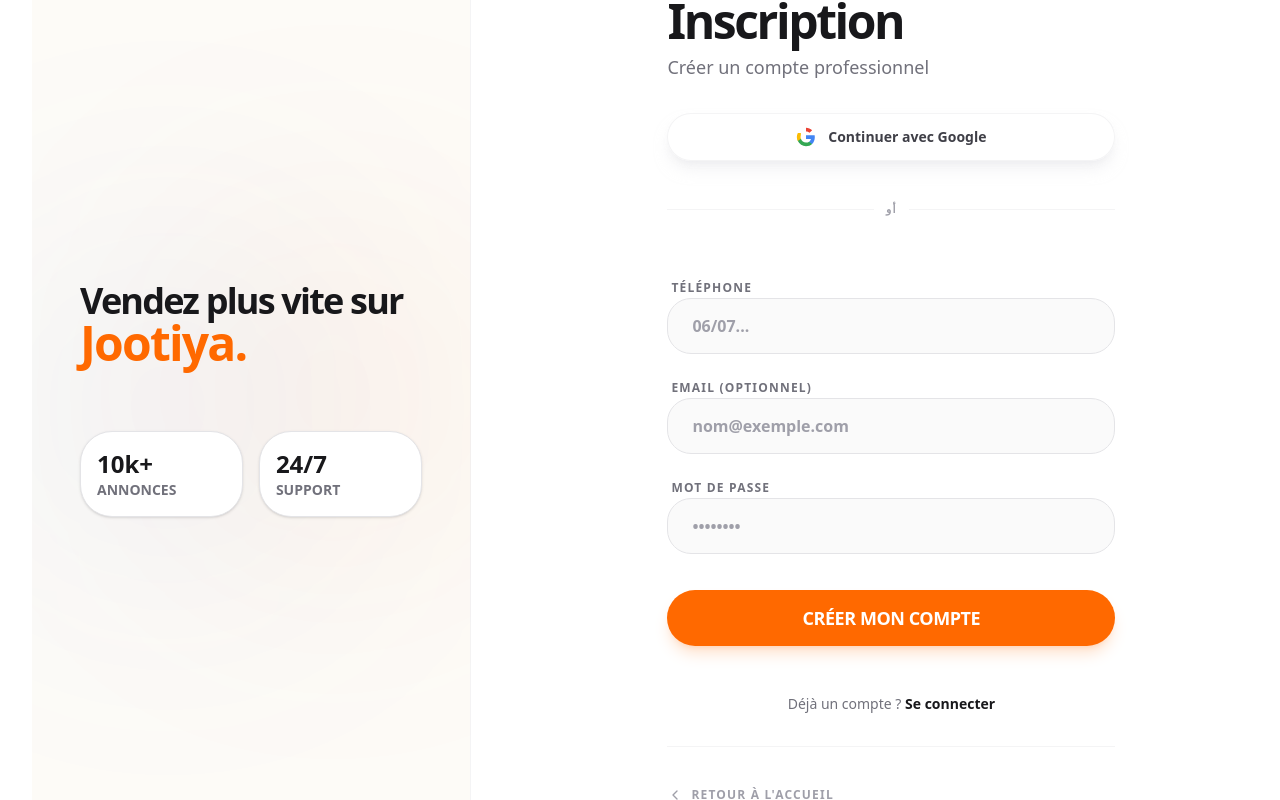
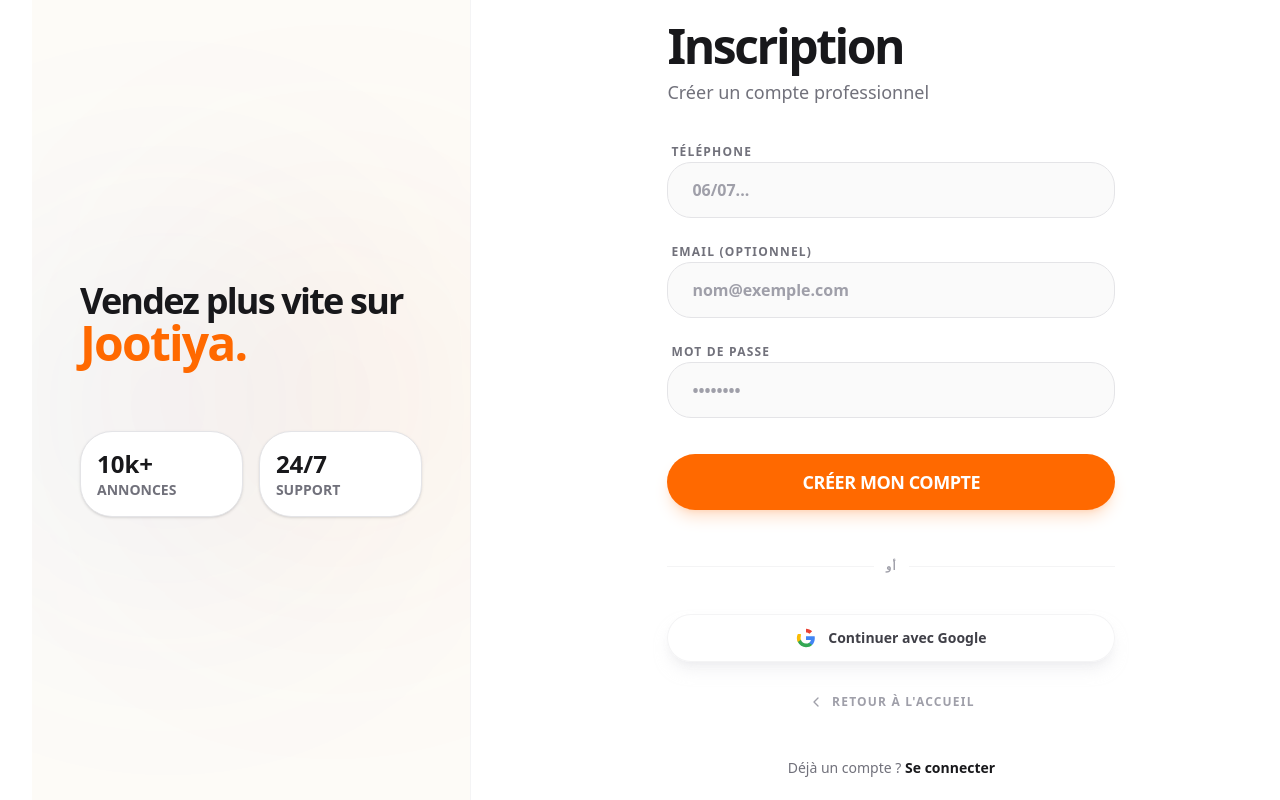
Before and after one commit to jootiyasarl/jootiya, a Next.js app: page /register in a window 1280 px wide. Built offline with nearby package versions, Linux system fonts and the light colour scheme; no server answers.

Commit message:
feat(register): move google button below form and add home link

```diff
--- a/src/app/register/page.tsx
+++ b/src/app/register/page.tsx
@@ -184,19 +184,7 @@ export default async function RegisterPage({ searchParams }: RegisterPageProps)
               </div>
             )}
 
-            <div className="space-y-6">
-              <GoogleLoginButton />
-              <div className="relative py-4">
-                <div className="absolute inset-0 flex items-center" aria-hidden="true">
-                  <div className="w-full border-t border-zinc-100" />
-                </div>
-                <div className="relative flex justify-center">
-                  <span className="bg-white px-3 text-[11px] font-black uppercase tracking-widest text-zinc-400">أو</span>
-                </div>
-              </div>
-            </div>
-
-            <form action={registerAction} className="space-y-5 mt-2">
+            <form action={registerAction} className="space-y-5">
               <div className="space-y-1">
                 <Label htmlFor="phone" className="text-xs font-black uppercase tracking-widest text-zinc-500 ml-1">Téléphone</Label>
                 <Input
@@ -241,6 +229,23 @@ export default async function RegisterPage({ searchParams }: RegisterPageProps)
               </div>
             </form>
 
+            <div className="space-y-6">
+              <div className="relative py-4">
+                <div className="absolute inset-0 flex items-center" aria-hidden="true">
+                  <div className="w-full border-t border-zinc-100" />
+                </div>
+                <div className="relative flex justify-center">
+                  <span className="bg-white px-3 text-[11px] font-black uppercase tracking-widest text-zinc-400">أو</span>
+                </div>
+              </div>
+              <GoogleLoginButton />
+            </div>
+
+            <Link href="/" className="group flex items-center justify-center gap-2 text-xs font-black text-zinc-400 hover:text-zinc-600 transition-colors uppercase tracking-widest">
+              <ChevronLeft className="h-4 w-4 group-hover:-translate-x-1 transition-transform" />
+              Retour à l&apos;accueil
+            </Link>
+
             <div className="pt-4 text-center">
               <p className="text-zinc-500 text-sm font-medium">
                 Déjà un compte ?{' '}
@@ -250,13 +255,6 @@ export default async function RegisterPage({ searchParams }: RegisterPageProps)
               </p>
             </div>
           </div>
-
-          <div className="pt-10 border-t border-zinc-100 flex items-center justify-between">
-            <Link href="/" className="group flex items-center gap-2 text-xs font-black text-zinc-400 hover:text-zinc-600 transition-colors uppercase tracking-widest">
-              <ChevronLeft className="h-4 w-4 group-hover:-translate-x-1 transition-transform" />
-              Retour à l&apos;accueil
-            </Link>
-          </div>
         </div>
       </div>
     </div>
```
